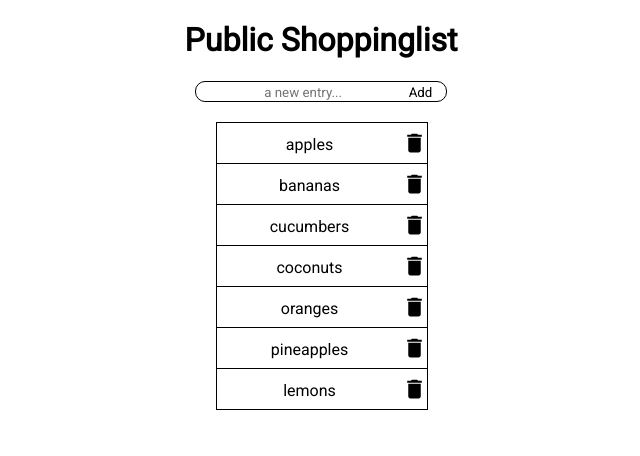
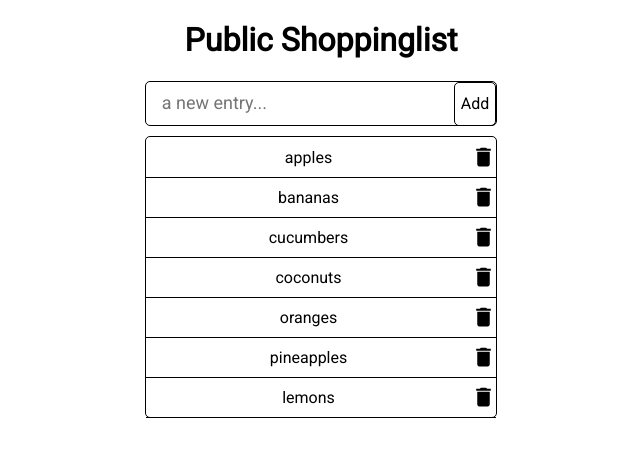
Before and after one commit to MuellerMarvin/OnlineShoppingListReact, a React (Create React App) app in the folder frontend/: page / in a window 1280 px wide. Shown: the top 456 px of the page, without its empty margins (319-959 px from the left). Built offline with nearby package versions, Linux system fonts and the light colour scheme.

Commit message:
Some design adjustments

```diff
--- a/frontend/src/index.css
+++ b/frontend/src/index.css
@@ -1,5 +1,6 @@
 * {
   font-family: 'Roboto', sans-serif;
+  border-radius: 5px;
 }
 
 body {
@@ -40,30 +41,45 @@ code {
 .ListWrapper {
   text-align: center;
   vertical-align: middle;
-  margin-top: 20px;
+  margin-top: 10px;
 }
 
 .ItemList {
   display: inline-block;
   margin: 0 auto;
-  width: 210px;
+  width: 350px;
+  border: 1px solid black;
 }
 
 .AddDialog {
   border: 1px solid black;
-  border-radius: 10px;
-  width: 250px;
+  width: 350px;
   margin: 0 auto;
+  padding: 0px;
 }
 
 .AddDialog > input {
-  width: calc(100% - 55px);
-  text-align: center;
+  width: calc(100% - 60px);
+  height: 40px;
+  text-align: left;
+  margin-left: 10px;
+  font-size: large;
 }
 
 .AddDialog > button {
   background: none;
   border: none;
+  font-size: 16px;
+  height: 44px;
+  margin-top: -1px;
+  margin-bottom: -1px;
+  margin-right: -4px;
+  border: 1px solid black;
+}
+
+.AddDialog > button:hover {
+  background-color: rgb(240, 240, 240);
+  transition: 0.3s;
 }
 
 h1 {
@@ -73,10 +89,11 @@ h1 {
 .ListItem {
   width: 100%;
   display: inline-block;
-  border: 1px solid black;
   margin-bottom: -1px;
   height: 40px;
   vertical-align: middle;
+  border-bottom: 1px solid black;
+  border-radius: 0px;
 }
 
 .ListItem > p {
@@ -88,7 +105,13 @@ h1 {
   text-align: center;
   padding: 0px;
   margin: auto;
-  margin-top: 10px;
+  margin-top: 7px;
+}
+
+/* This class is meant for the last item in a list,
+to prevent it from having a bottom border */
+.ListItem-NoBorder {
+  border: none;
 }
 
 .ImageButton {
```
